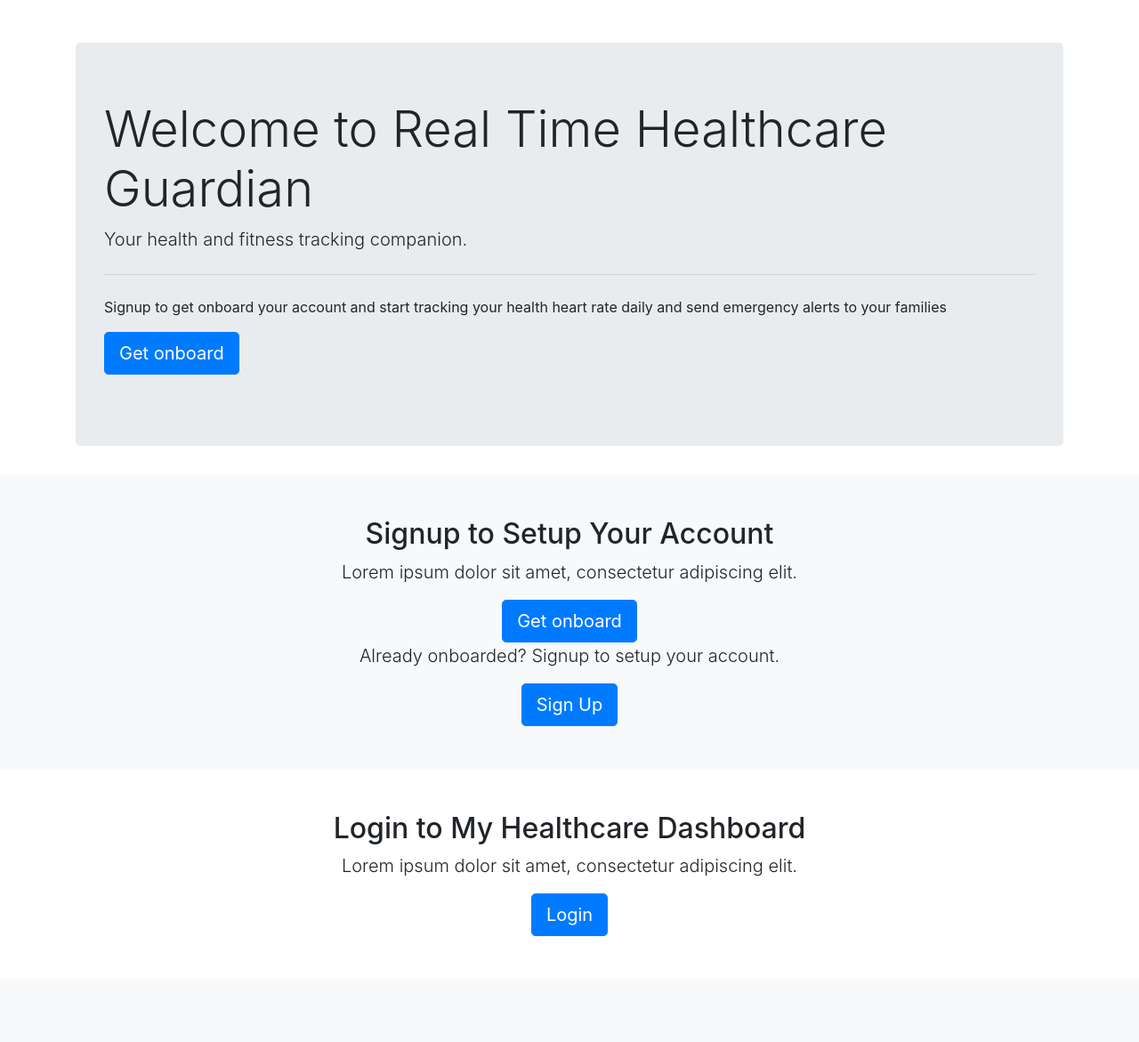
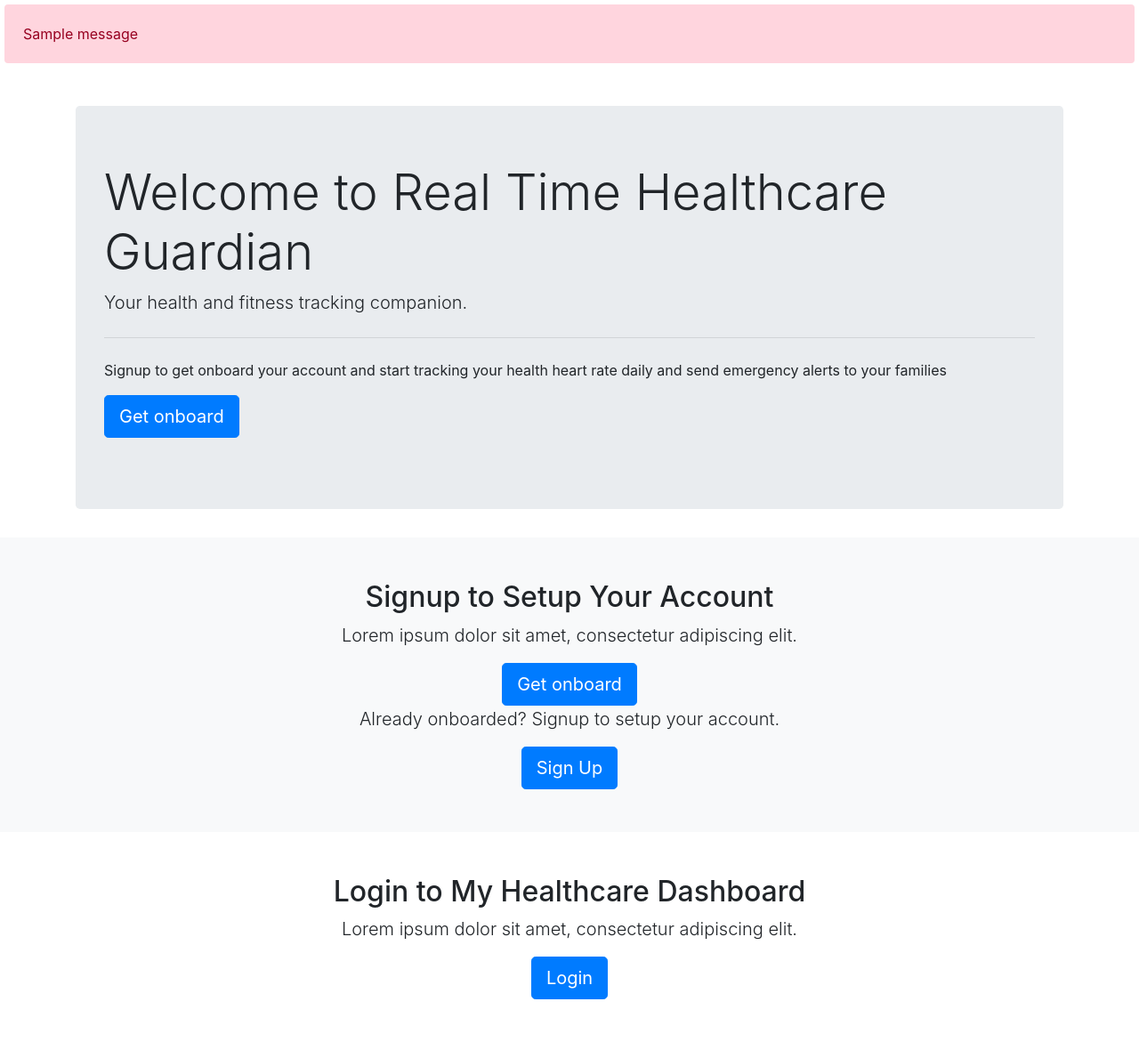
Before and after one commit to sachinmoze/realtime-health-guardian, a Flask app: page / in a window 1280 px wide. Shown: the part 56-1227 px from the top of the page at 89% size. Before the commit the page ends 1108 px from the top, so only its background shows below. Run offline with Flask 3, Linux system fonts and the light colour scheme; one stand-in notice (Sample message) is shown; some libraries are stand-ins or nearby versions.

Commit message:
designed base.html

```diff
--- /dev/null
+++ b/templates/base.html
@@ -0,0 +1,58 @@
+<!DOCTYPE html>
+<html lang="en">
+<head>
+    <meta charset="UTF-8">
+    <meta name="viewport" content="width=device-width, initial-scale=1.0">
+    <link href="https://maxcdn.bootstrapcdn.com/bootstrap/4.5.2/css/bootstrap.min.css" rel="stylesheet">
+
+    <title>{% block title %} {% endblock %}</title>
+
+    <style>
+        .message {
+            padding: 10px;
+            margin: 5px;
+            background-color: #f3f3f3
+        }
+
+        .alert {
+            padding: 20px;
+            margin: 5px;
+            color: #970020;
+            background-color: #ffd5de;
+        }
+    </style>
+    {% block styles %}
+    {% endblock %}
+</head>
+<body>
+    <nav class="navbar navbar-expand-lg navbar-light bg-light">
+        <a class="navbar-brand" href="{{ url_for('home') }}">Healthcare Guardian</a>
+        <button class="navbar-toggler" type="button" data-toggle="collapse" data-target="#navbarSupportedContent" aria-controls="navbarSupportedContent" aria-expanded="false" aria-label="Toggle navigation">
+          <span class="navbar-toggler-icon"></span>
+        </button>
+
+        <div class="collapse navbar-collapse" id="navbarSupportedContent">
+          <ul class="navbar-nav ml-auto">
+            <li class="nav-item">
+              <a class="nav-link" href="{{ url_for('signup') }}">Sign Up</a>
+            </li>
+            <li class="nav-item">
+              <a class="nav-link" href="{{ url_for('login') }}">Login</a>
+            </li>
+          </ul>
+        </div>
+      </nav>
+
+    <div class="content">
+        {% for message in get_flashed_messages() %}
+            <div class="alert">{{ message }}</div>
+        {% endfor %}
+        {% block content %} {% endblock %}
+    </div>
+
+    <script src="https://code.jquery.com/jquery-3.5.1.slim.min.js"></script>
+    <script src="https://cdn.jsdelivr.net/npm/@popperjs/core@2.5.4/dist/umd/popper.min.js"></script>
+    <script src="https://stackpath.bootstrapcdn.com/bootstrap/4.5.2/js/bootstrap.min.js"></script>
+
+</body>
+</html>
--- a/templates/home.html
+++ b/templates/home.html
@@ -1,32 +1,8 @@
-<!DOCTYPE html>
-<html lang="en">
-<head>
-  <meta charset="UTF-8">
-  <meta name="viewport" content="width=device-width, initial-scale=1.0">
-  <title>Real Time Healthcare Guardian</title>
+{% extends 'base.html' %}
 
-  <link href="https://maxcdn.bootstrapcdn.com/bootstrap/4.5.2/css/bootstrap.min.css" rel="stylesheet">
+{% block title %}Real Time Healthcare Guardian{% endblock %}
 
-  <style></style>
-</head>
-<body>
-  <nav class="navbar navbar-expand-lg navbar-light bg-light">
-    <a class="navbar-brand" href="{{ url_for('home') }}">Healthcare Guardian</a>
-    <button class="navbar-toggler" type="button" data-toggle="collapse" data-target="#navbarSupportedContent" aria-controls="navbarSupportedContent" aria-expanded="false" aria-label="Toggle navigation">
-      <span class="navbar-toggler-icon"></span>
-    </button>
-
-    <div class="collapse navbar-collapse" id="navbarSupportedContent">
-      <ul class="navbar-nav ml-auto">
-        <li class="nav-item">
-          <a class="nav-link" href="{{ url_for('signup') }}">Sign Up</a>
-        </li>
-        <li class="nav-item">
-          <a class="nav-link" href="{{ url_for('login') }}">Login</a>
-        </li>
-      </ul>
-    </div>
-  </nav>
+{% block content %}
 
   <div class="container mt-5">
     <div class="jumbotron">
@@ -68,11 +44,4 @@
     </div>
   </section>
 
-
-  <script src="https://code.jquery.com/jquery-3.5.1.slim.min.js"></script>
-  <script src="https://cdn.jsdelivr.net/npm/@popperjs/core@2.5.4/dist/umd/popper.min.js"></script>
-  <script src="https://stackpath.bootstrapcdn.com/bootstrap/4.5.2/js/bootstrap.min.js"></script>
-
-  <script></script>
-</body>
-</html>
+{% endblock %}
```
